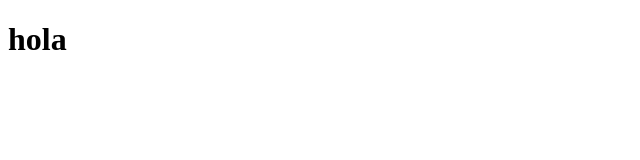
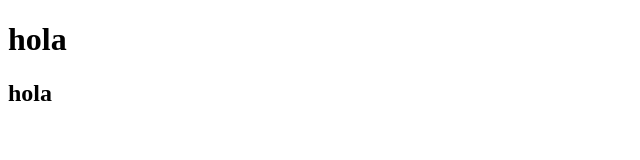
Before and after one commit to Maximilianocarbone/Portfolio-Laboral-, a plain HTML site: page estructura /index.html in a window 1280 px wide. Shown: the full height of the page, 0-640 px from the left. Drawn offline with Linux system fonts and the light colour scheme.

Commit message:
Actualizo estructura del portfolio

```diff
--- a/estructura /index.html
+++ b/estructura /index.html
@@ -7,5 +7,6 @@
 </head>
 <body>
     <h1>hola </h1>
+    <h2>hola</h2>
 </body>
 </html>
--- a/estructura /js.js
+++ b/estructura /js.js
@@ -0,0 +1 @@
+console.log("hola")
--- a/estructura /style.css
+++ b/estructura /style.css
@@ -0,0 +1,3 @@
+*{
+    border-left: 0rem;
+}
```
